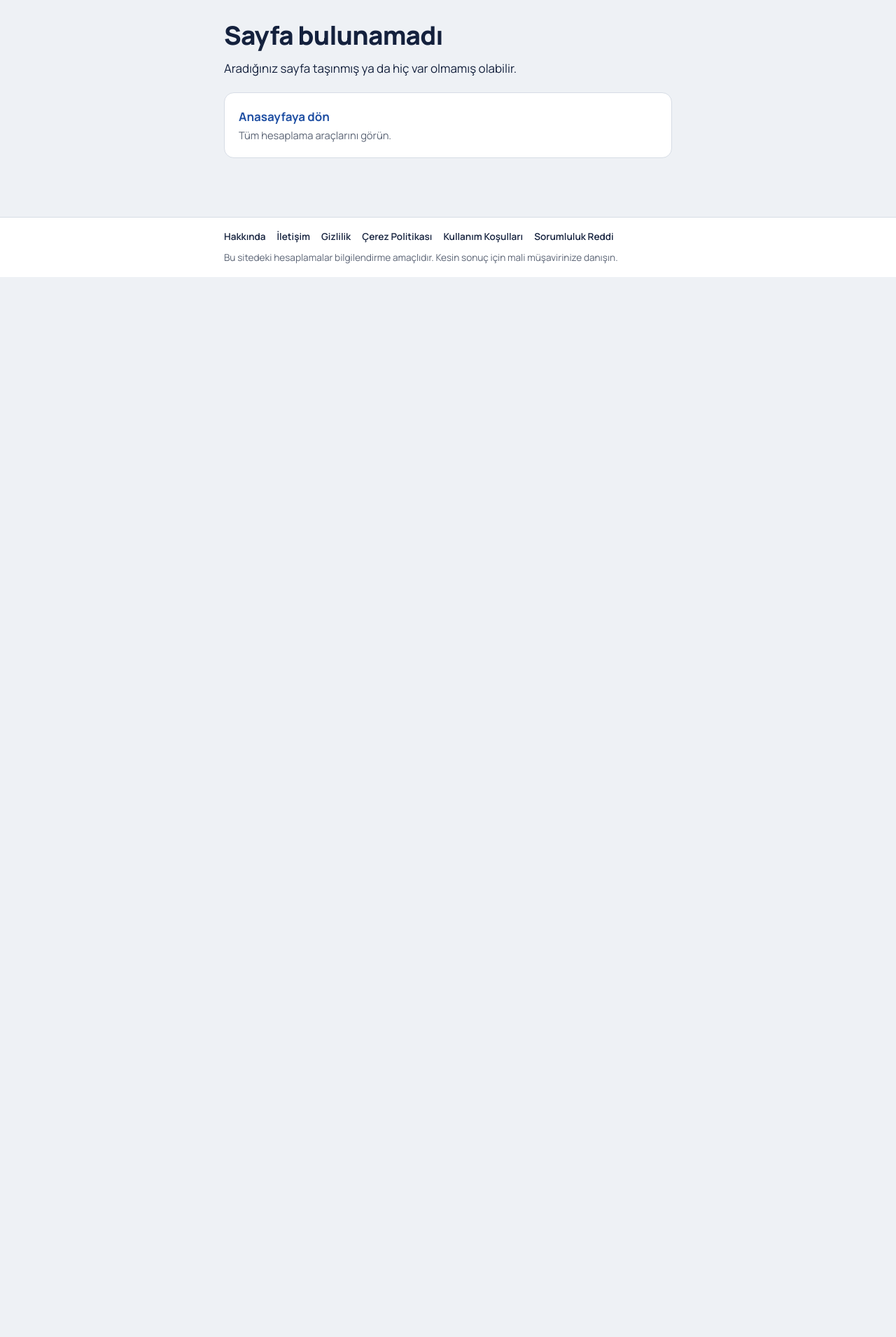
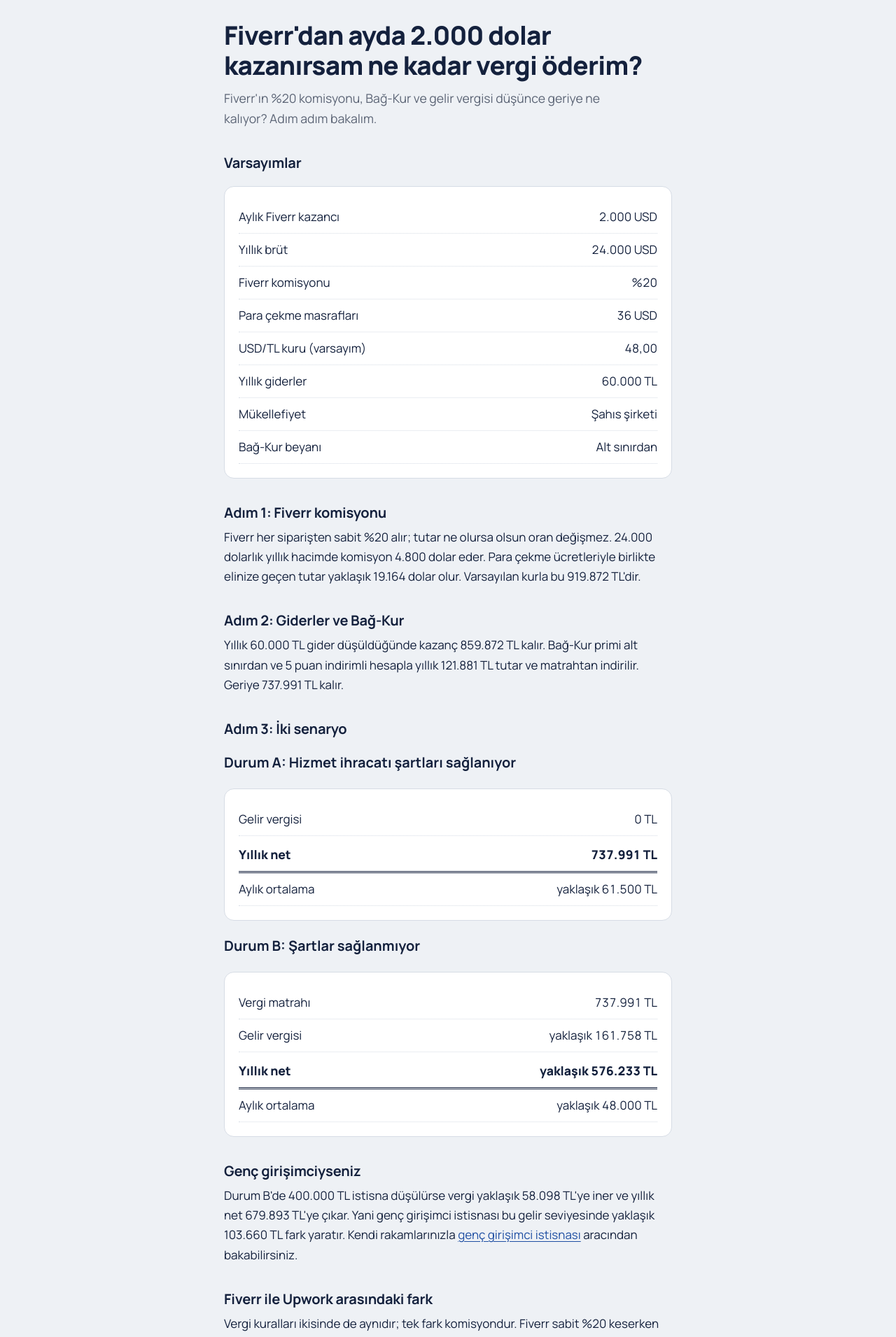
Before and after one commit to yavuzscvk-source/freelancer-vergi, a Next.js app: page /rehber/fiverr-2000-dolar-vergi in a window 1280 px wide. Before the commit this address had no page. Shown: the part 100-2011 px from the top of the page at 70% size. Before the commit the page ends 800 px from the top, so only its background shows below. Built offline with nearby package versions, Linux system fonts and the light colour scheme.

Commit message:
Create page.js

```diff
--- /dev/null
+++ b/app/rehber/fiverr-2000-dolar-vergi/page.js
@@ -0,0 +1,64 @@
+import Link from "next/link";
+import Kaynaklar from "../../Kaynaklar";
+import { sayfa } from "../../../lib/seo";
+
+export const metadata = sayfa({
+  baslik: "Fiverr'dan Ayda 2.000 Dolar Kazanırsam Ne Kadar Vergi Öderim?",
+  aciklama: "Adım adım örnek: Fiverr'da ayda 2.000 dolar kazanan bir freelancer komisyon, Bağ-Kur ve vergiden sonra ne kadar para alır?",
+  yol: "/rehber/fiverr-2000-dolar-vergi",
+});
+
+export default function Yazi() {
+  return (
+    <>
+      <h1>Fiverr'dan ayda 2.000 dolar kazanırsam ne kadar vergi öderim?</h1>
+      <p className="lead">Fiverr'ın %20 komisyonu, Bağ-Kur ve gelir vergisi düşünce geriye ne kalıyor? Adım adım bakalım.</p>
+
+      <h2>Varsayımlar</h2>
+      <div className="card">
+        <div className="row"><span>Aylık Fiverr kazancı</span><span>2.000 USD</span></div>
+        <div className="row"><span>Yıllık brüt</span><span>24.000 USD</span></div>
+        <div className="row"><span>Fiverr komisyonu</span><span>%20</span></div>
+        <div className="row"><span>Para çekme masrafları</span><span>36 USD</span></div>
+        <div className="row"><span>USD/TL kuru (varsayım)</span><span>48,00</span></div>
+        <div className="row"><span>Yıllık giderler</span><span>60.000 TL</span></div>
+        <div className="row"><span>Mükellefiyet</span><span>Şahıs şirketi</span></div>
+        <div className="row"><span>Bağ-Kur beyanı</span><span>Alt sınırdan</span></div>
+      </div>
+
+      <h2>Adım 1: Fiverr komisyonu</h2>
+      <p>Fiverr her siparişten sabit %20 alır; tutar ne olursa olsun oran değişmez. 24.000 dolarlık yıllık hacimde komisyon 4.800 dolar eder. Para çekme ücretleriyle birlikte elinize geçen tutar yaklaşık 19.164 dolar olur. Varsayılan kurla bu 919.872 TL'dir.</p>
+
+      <h2>Adım 2: Giderler ve Bağ-Kur</h2>
+      <p>Yıllık 60.000 TL gider düşüldüğünde kazanç 859.872 TL kalır. Bağ-Kur primi alt sınırdan ve 5 puan indirimli hesapla yıllık 121.881 TL tutar ve matrahtan indirilir. Geriye 737.991 TL kalır.</p>
+
+      <h2>Adım 3: İki senaryo</h2>
+
+      <h3>Durum A: Hizmet ihracatı şartları sağlanıyor</h3>
+      <div className="card">
+        <div className="row"><span>Gelir vergisi</span><span>0 TL</span></div>
+        <div className="row total"><span>Yıllık net</span><span>737.991 TL</span></div>
+        <div className="row"><span>Aylık ortalama</span><span>yaklaşık 61.500 TL</span></div>
+      </div>
+
+      <h3>Durum B: Şartlar sağlanmıyor</h3>
+      <div className="card">
+        <div className="row"><span>Vergi matrahı</span><span>737.991 TL</span></div>
+        <div className="row"><span>Gelir vergisi</span><span>yaklaşık 161.758 TL</span></div>
+        <div className="row total"><span>Yıllık net</span><span>yaklaşık 576.233 TL</span></div>
+        <div className="row"><span>Aylık ortalama</span><span>yaklaşık 48.000 TL</span></div>
+      </div>
+
+      <h2>Genç girişimciyseniz</h2>
+      <p>Durum B'de 400.000 TL istisna düşülürse vergi yaklaşık 58.098 TL'ye iner ve yıllık net 679.893 TL'ye çıkar. Yani genç girişimci istisnası bu gelir seviyesinde yaklaşık 103.660 TL fark yaratır. Kendi rakamlarınızla <Link href="/genc-girisimci-istisnasi">genç girişimci istisnası</Link> aracından bakabilirsiniz.</p>
+
+      <h2>Fiverr ile Upwork arasındaki fark</h2>
+      <p>Vergi kuralları ikisinde de aynıdır; tek fark komisyondur. Fiverr sabit %20 keserken Upwork'te oran sözleşmeye göre %0 ile %15 arasında değişir. Aynı brüt kazançta Fiverr'da eline daha az para geçer. Karşılaştırma için <Link href="/rehber/upwork-50-bin-dolar-vergi">Upwork senaryosuna</Link> bakabilirsiniz.</p>
+
+      <h2>Dikkat edilmesi gerekenler</h2>
+      <p>Bu hesap sadeleştirilmiştir: kur farkları, KDV yükümlülüğü, yıl içinde ödenen geçici vergi ve kişisel gider yapınız sonucu değiştirir. Platform üzerinden çalışmada müşterinin kim sayılacağı tartışmalı olabileceği için mali müşavirinize danışın. Kendi rakamlarınızla hesap için <Link href="/fiverr-vergi-hesaplama">Fiverr vergi hesaplama</Link> aracını kullanın.</p>
+
+      <Kaynaklar sayfa="rehberFiverr" />
+    </>
+  );
+}
```
